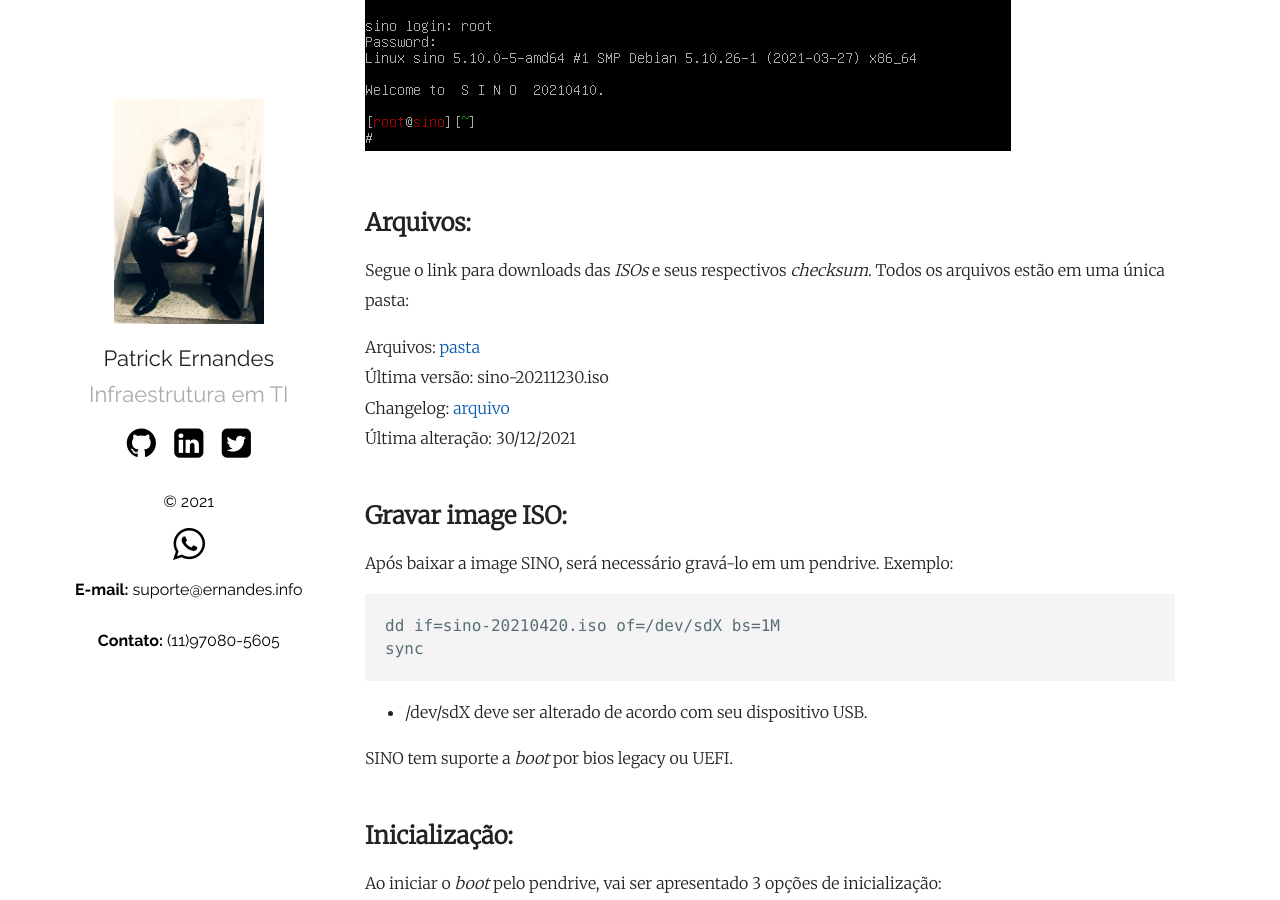
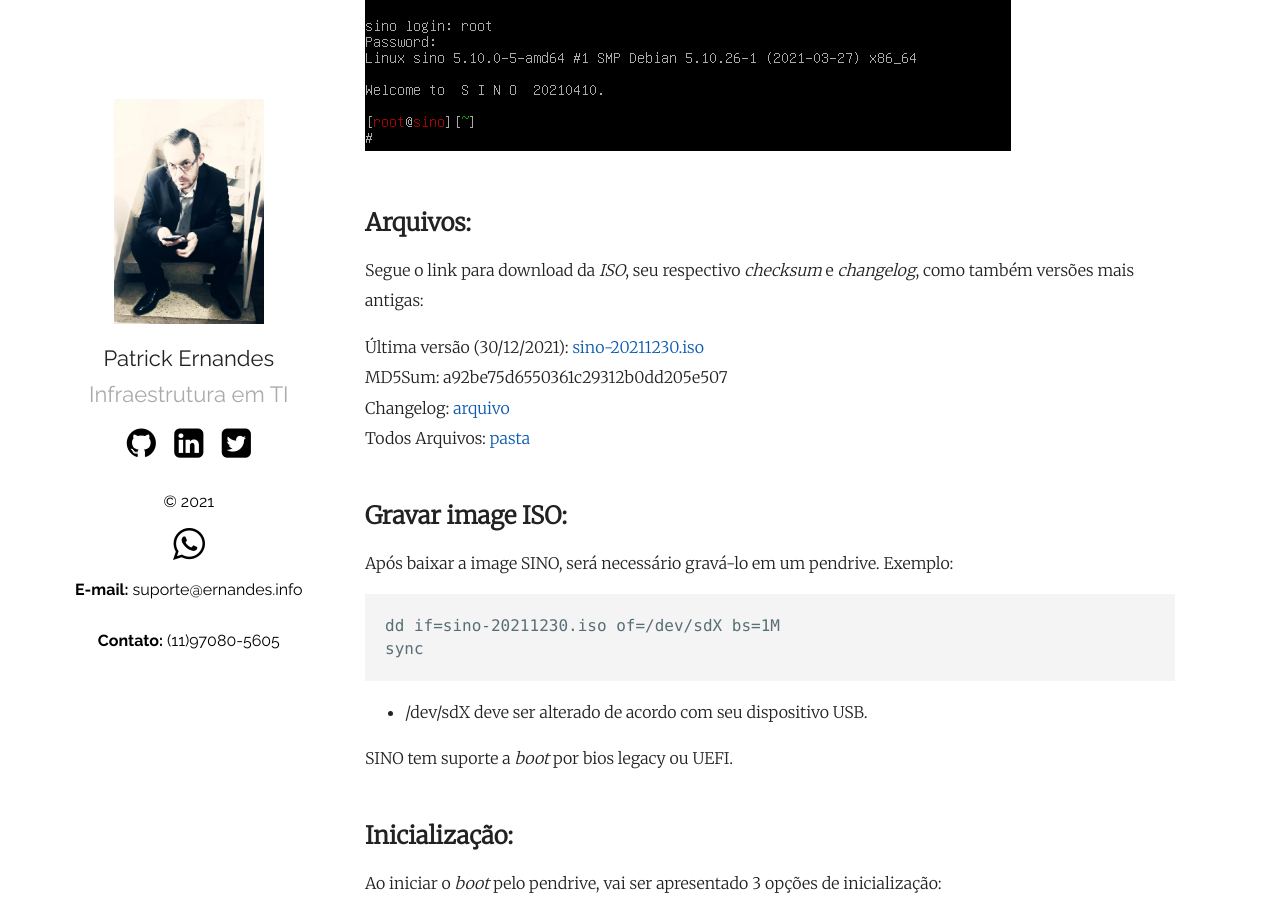
Before and after one commit to patrickernandes/site, a Jekyll site: the page built from docs/sino.md, in a window 1280 px wide and 900 px high, scrolled down 938 px. Built offline with Jekyll 4.4.1, drawn with Linux system fonts in a browser that asks for light colours; our own code applies the rules of GitHub Pages for plain Markdown files.

Commit message:
Update nos links de download.
Nova configuração do link do Dropbox para facilitar o download da ISO.

````diff
--- a/docs/sino.md
+++ b/docs/sino.md
@@ -34,19 +34,19 @@ Quanto as VMs, todos os dados devem ser armazenados em volumes nos discos locais
 
 ## Arquivos:
 
-Segue o link para downloads das *ISOs* e seus respectivos *checksum*. Todos os arquivos estão em uma única pasta:
+Segue o link para download da *ISO*, seu respectivo *checksum* e *changelog*, como também versões mais antigas:
 
-Arquivos: [pasta](https://www.dropbox.com/sh/9hip5a385kqctar/AAAi8raYbK24QyQPASG47vtta?dl=0){:target="_blank"}
-Última versão: sino-20211230.iso
+Última versão (30/12/2021): [sino-20211230.iso](https://www.dropbox.com/s/uon8x25005huurv/sino-20211230.iso?dl=1)
+MD5Sum: a92be75d6550361c29312b0dd205e507
 Changelog: [arquivo](http://ernandes.info/sino/ChangeLog.txt){:target="_blank"}
-Última alteração: 30/12/2021
+Todos Arquivos: [pasta](https://www.dropbox.com/sh/9hip5a385kqctar/AAAi8raYbK24QyQPASG47vtta?dl=0){:target="_blank"}
 &nbsp;
 
 ## Gravar image ISO:
 
 Após baixar a image SINO, será necessário gravá-lo em um pendrive. Exemplo:
 ```
-dd if=sino-20210420.iso of=/dev/sdX bs=1M
+dd if=sino-20211230.iso of=/dev/sdX bs=1M
 sync
 ```
 * /dev/sdX deve ser alterado de acordo com seu dispositivo USB.
````
